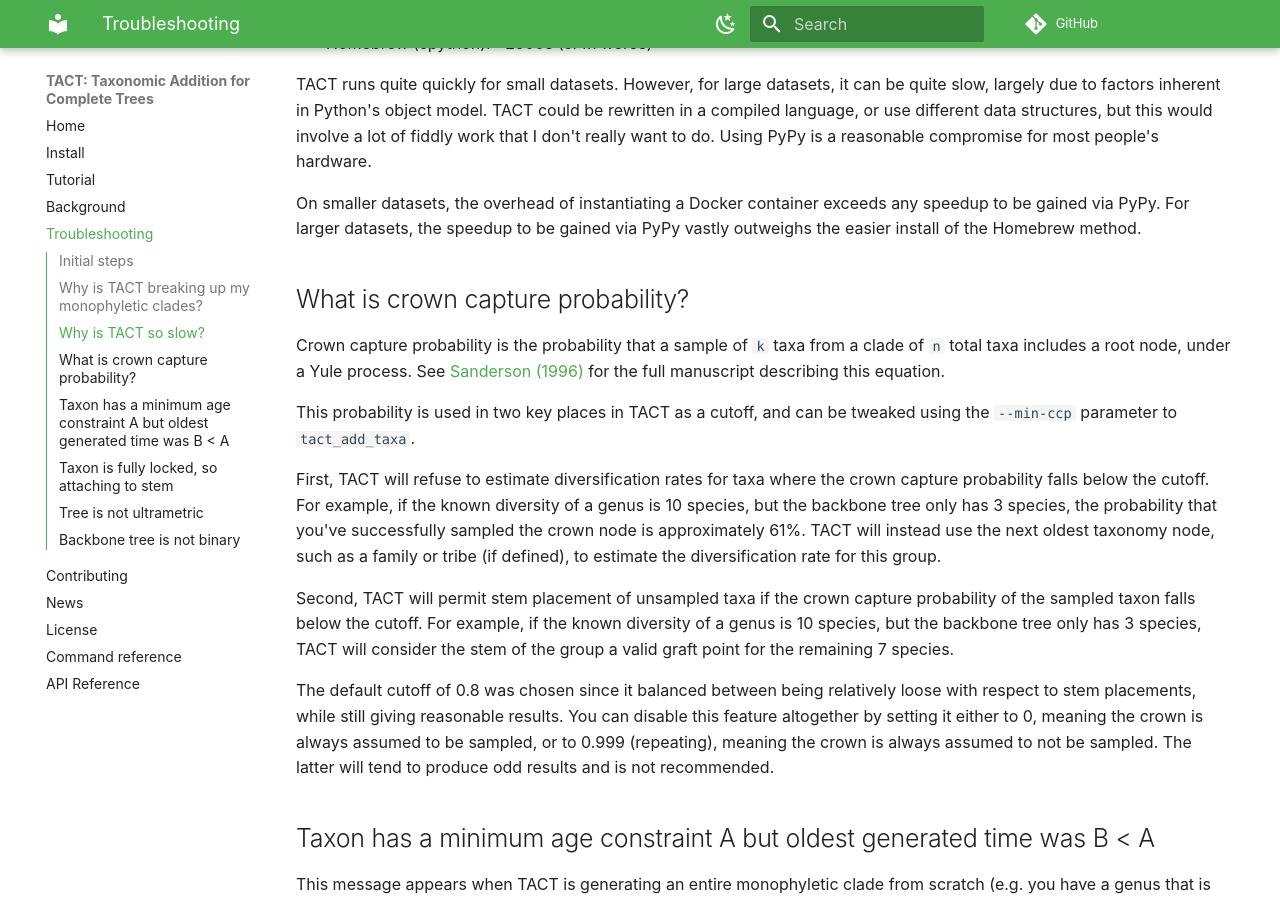
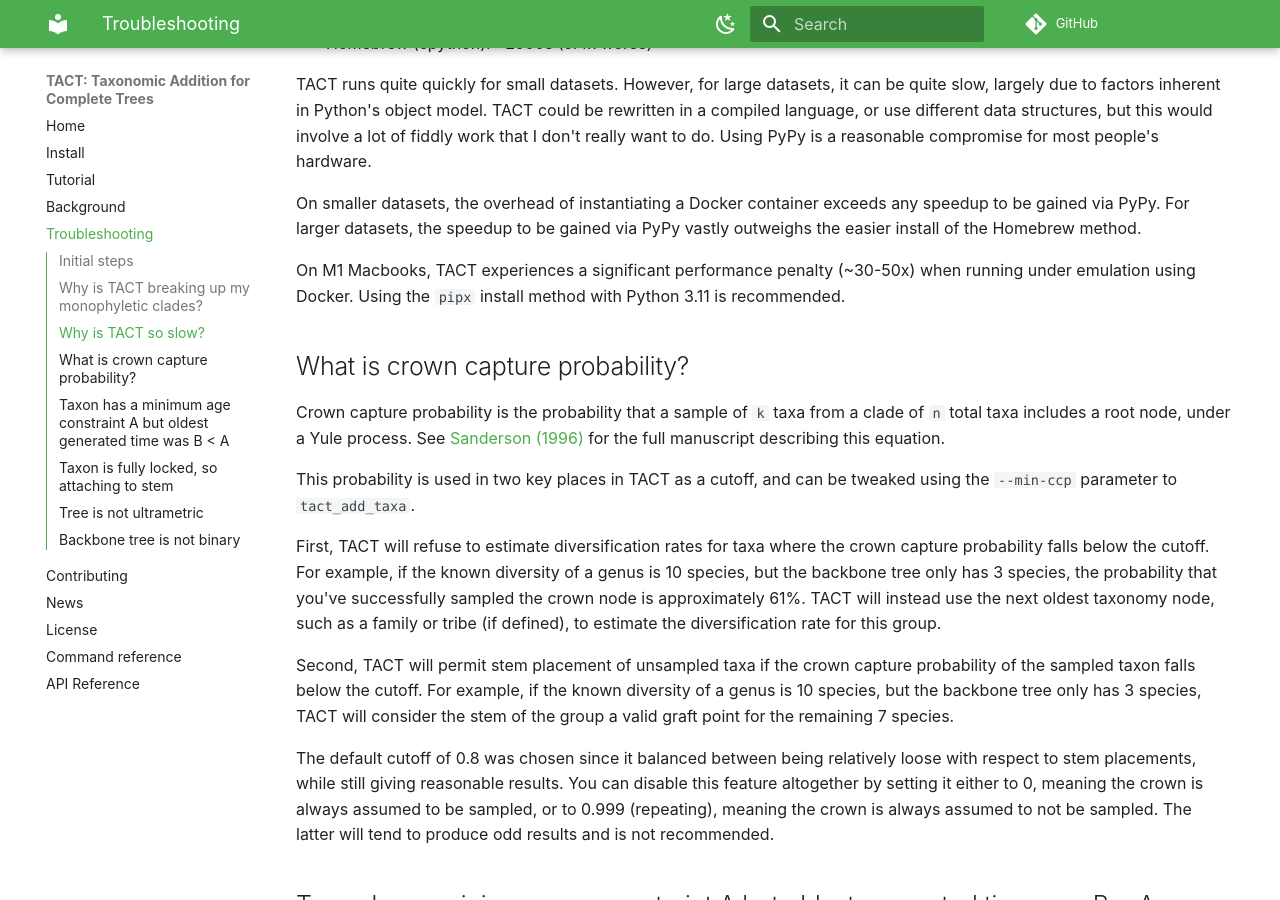
Before and after one commit to jonchang/tact, an MkDocs documentation site: the page built from docs/troubleshooting.md, in a window 1280 px wide and 900 px high, scrolled down 1217 px. Built offline with MkDocs 1.6.1 and Material for MkDocs 9.7.7, drawn with Linux system fonts in a browser that asks for light colours; comment, search, counter and statistics services are not loaded.

Commit message:
Update docs for M1

```diff
--- a/docs/troubleshooting.md
+++ b/docs/troubleshooting.md
@@ -42,6 +42,8 @@ TACT runs quite quickly for small datasets. However, for large datasets, it can
 
 On smaller datasets, the overhead of instantiating a Docker container exceeds any speedup to be gained via PyPy. For larger datasets, the speedup to be gained via PyPy vastly outweighs the easier install of the Homebrew method.
 
+On M1 Macbooks, TACT experiences a significant performance penalty (~30-50x) when running under emulation using Docker. Using the `pipx` install method with Python 3.11 is recommended.
+
 ## What is crown capture probability?
 
 Crown capture probability is the probability that a sample of `k` taxa from a clade of `n` total taxa includes a root node, under a Yule process. See [Sanderson (1996)](https://doi.org/10.1093/sysbio/45.2.168) for the full manuscript describing this equation.
```
